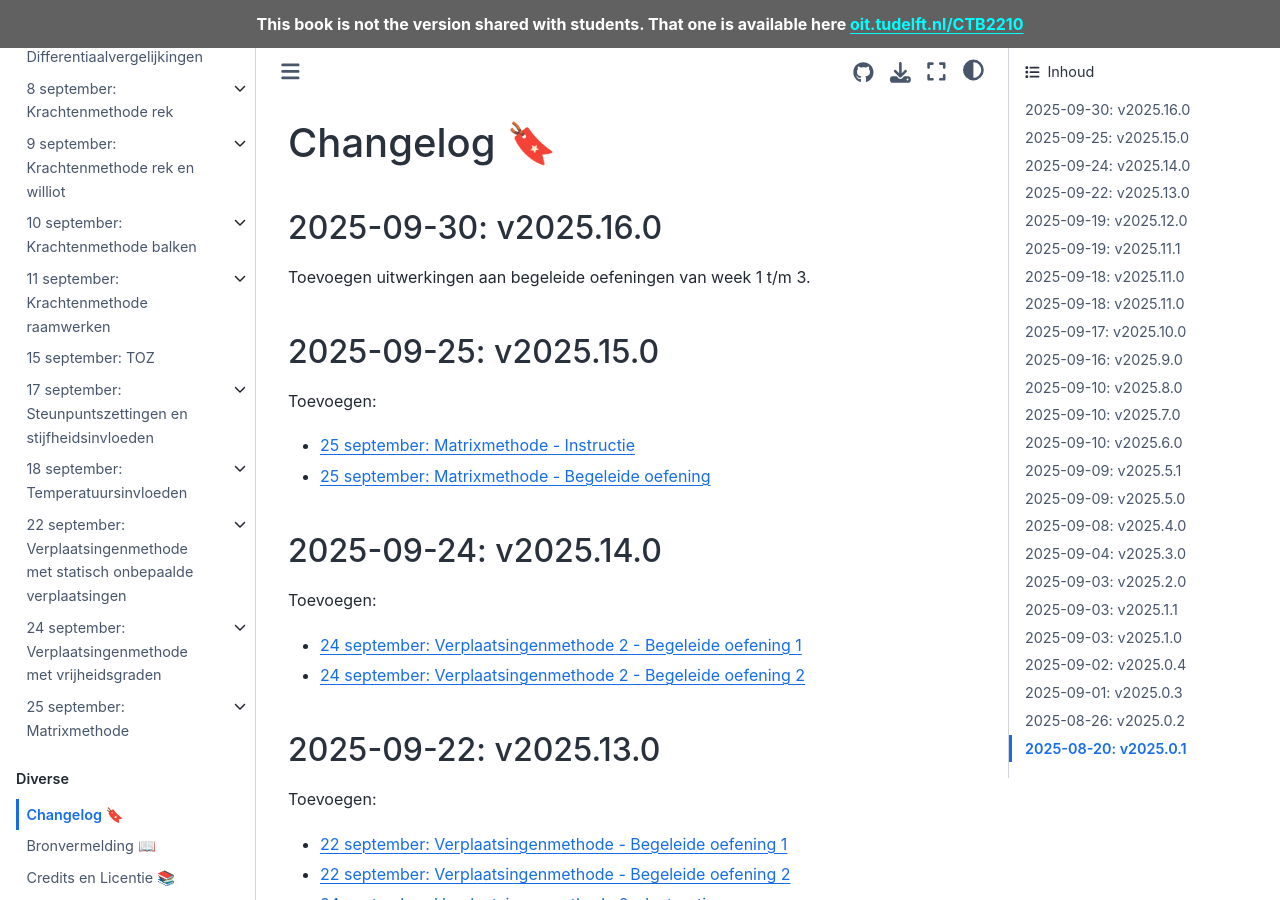
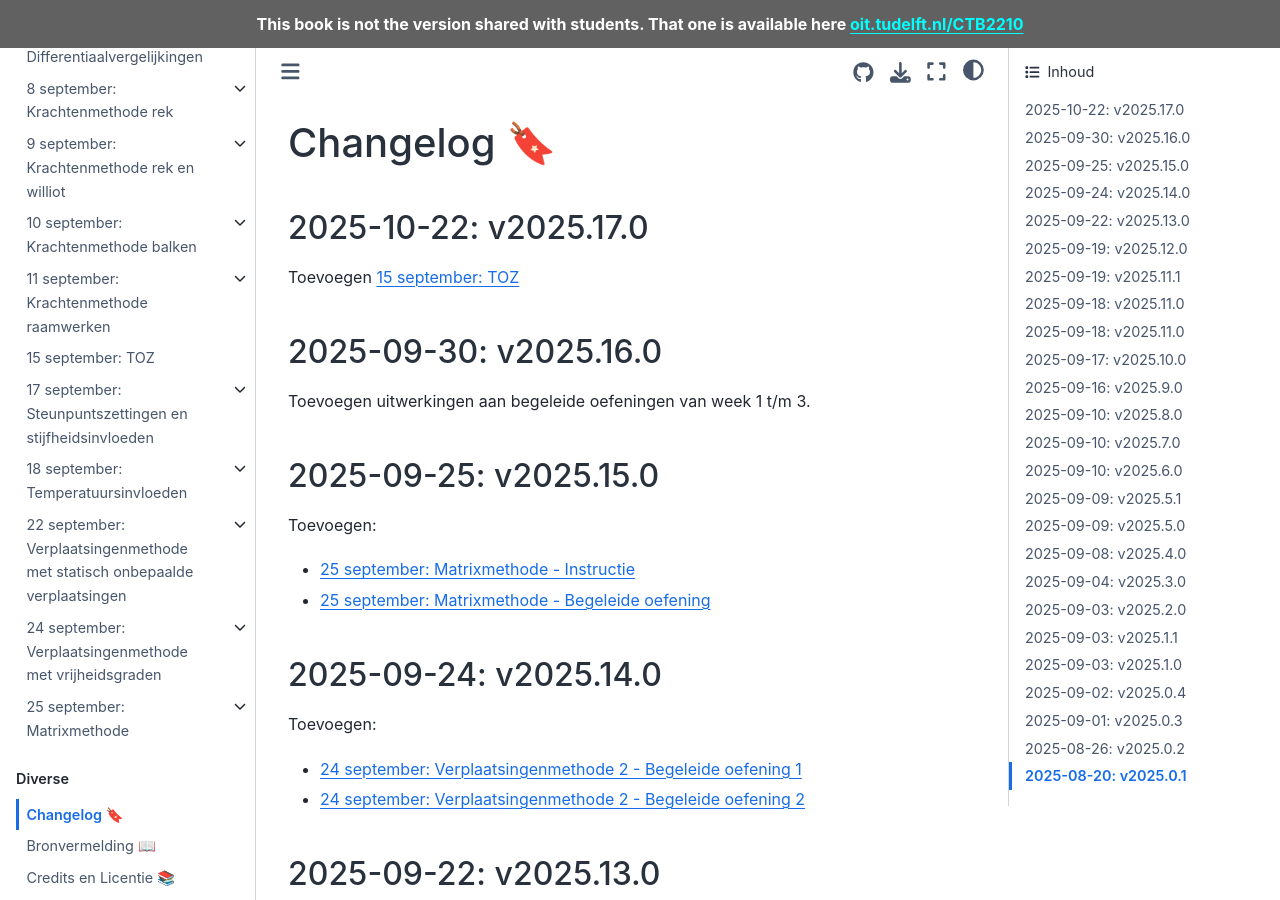
Before and after one commit to TUDelft-books/CTB2210, a Jupyter Book: the page built from book/changelog.md, in a window 1280 px wide and 900 px high. Built offline with Jupyter Book 1.0.4 settings and Sphinx 7.4.7 and the Sphinx Book theme 1.1.4, drawn with Linux system fonts in a browser that asks for light colours; comment, search, counter and statistics services are not loaded.

Commit message:
Update changelog.md

```diff
--- a/book/changelog.md
+++ b/book/changelog.md
@@ -1,4 +1,7 @@
 # Changelog 🔖
+
+## 2025-10-22: v2025.17.0
+Toevoegen [15 september: TOZ](./TOZ/opgave.md)
 
 ## 2025-09-30: v2025.16.0
 Toevoegen uitwerkingen aan begeleide oefeningen van week 1 t/m 3.
```
